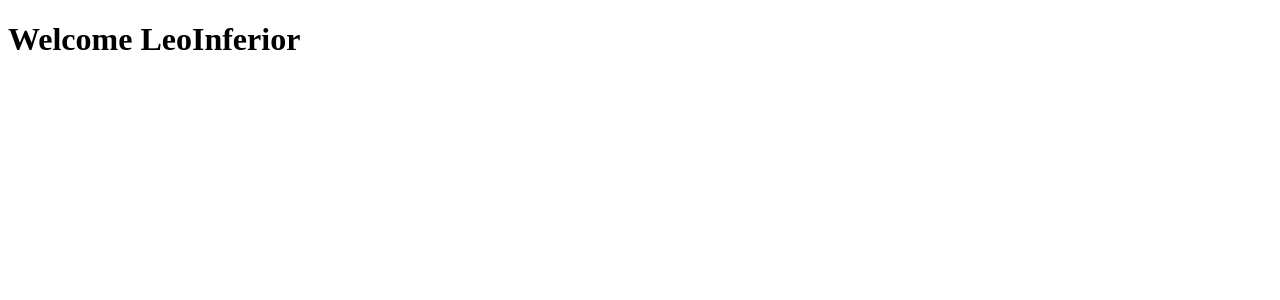
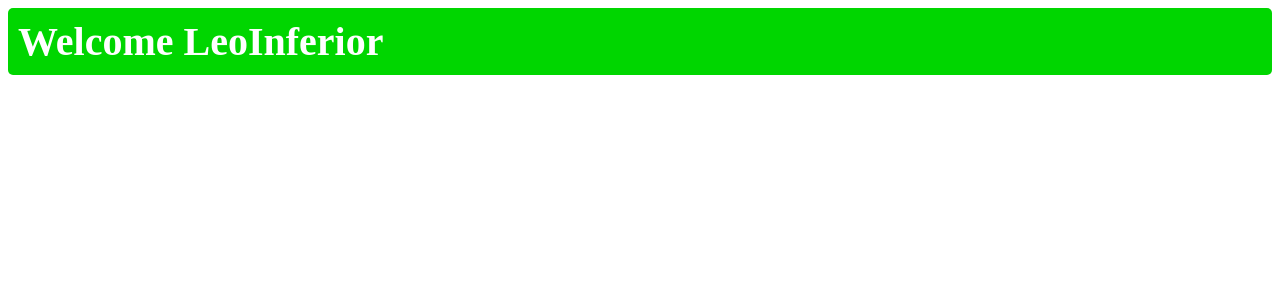
Before and after one commit to KingKunta22/JSDevJourney, a React (Vite) app in the folder react-app-yt-2/: page / in a window 1280 px wide. Shown: the top 300 px of the page. Built offline with nearby package versions, Linux system fonts and the light colour scheme.

Commit message:
Proptypes have been removed

```diff
--- a/react-app-yt-2/src/UserGreeting.jsx
+++ b/react-app-yt-2/src/UserGreeting.jsx
@@ -1,13 +1,14 @@
+
+
 function UserGreeting(props) {
-    if(props.isLoggedIn == true) {
-        return(
-            <h1>Welcome {props.username}</h1>
-        )
-    } else {
-        return(
-            <h1>Please log in to continue</h1>
-        )
-    }
+  const welcomeMessage = (
+    <h1 className="welcome-message">Welcome {props.username}</h1>
+  );
+  const loginMessage = (
+    <h1 className="login-prompt">Please log in to continue</h1>
+  );
+
+  return props.isLoggedIn ? welcomeMessage : loginMessage;
 }
 
-export default UserGreeting
+export default UserGreeting;
--- a/react-app-yt-2/src/index.css
+++ b/react-app-yt-2/src/index.css
@@ -1,4 +1,35 @@
-.student {
+.welcome-message {
+  font-size:2.5em;
+  background-color:hsl(120, 100%, 42%);
+  color:white;
+  padding:10px;
+  border-radius:5px;
+  margin:0;
+}
+
+.login-prompt {
+  font-size:2.5em;
+  background-color:hsl(0, 100%, 42%);
+  color:white;
+  padding:10px;
+  border-radius:5px;
+  margin:0;
+}
+
+
+
+
+
+
+
+
+
+
+
+
+
+
+/* .student {
   font-family:'Poppins';
   font-size:1em;
   padding:10px;
@@ -8,7 +39,7 @@
 
 .student p{
   margin:0;
-}
+} */
 
 
 
```
